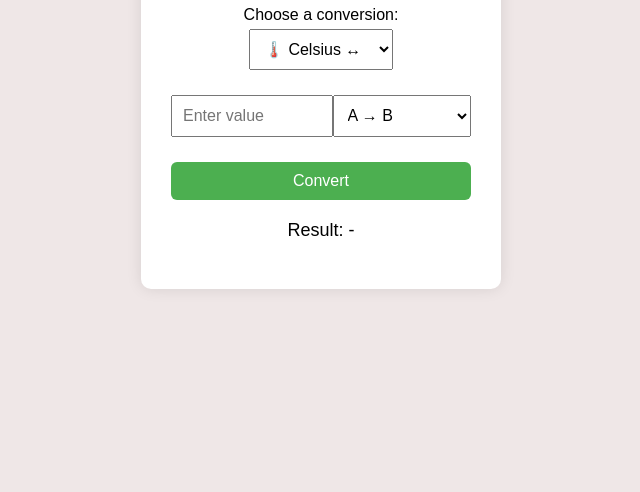
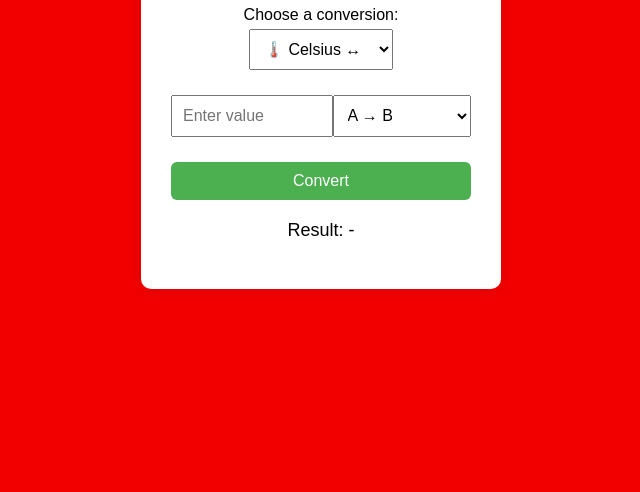
Before and after one commit to NofarMahani1/DevOpsFinal, a website: page index.html in a window 1280 px wide. Shown: the part 308-800 px from the top of the page, without its empty margins (319-959 px from the left). Drawn offline with Linux system fonts and the light colour scheme.

Commit message:
backround changed to red

```diff
--- a/style.css
+++ b/style.css
@@ -1,6 +1,6 @@
 body {
   font-family: Arial, sans-serif;
-  background-color: #efe7e7;
+  background-color: #f20000ff;
   display: flex;
   justify-content: center;
   align-items: center;
```
